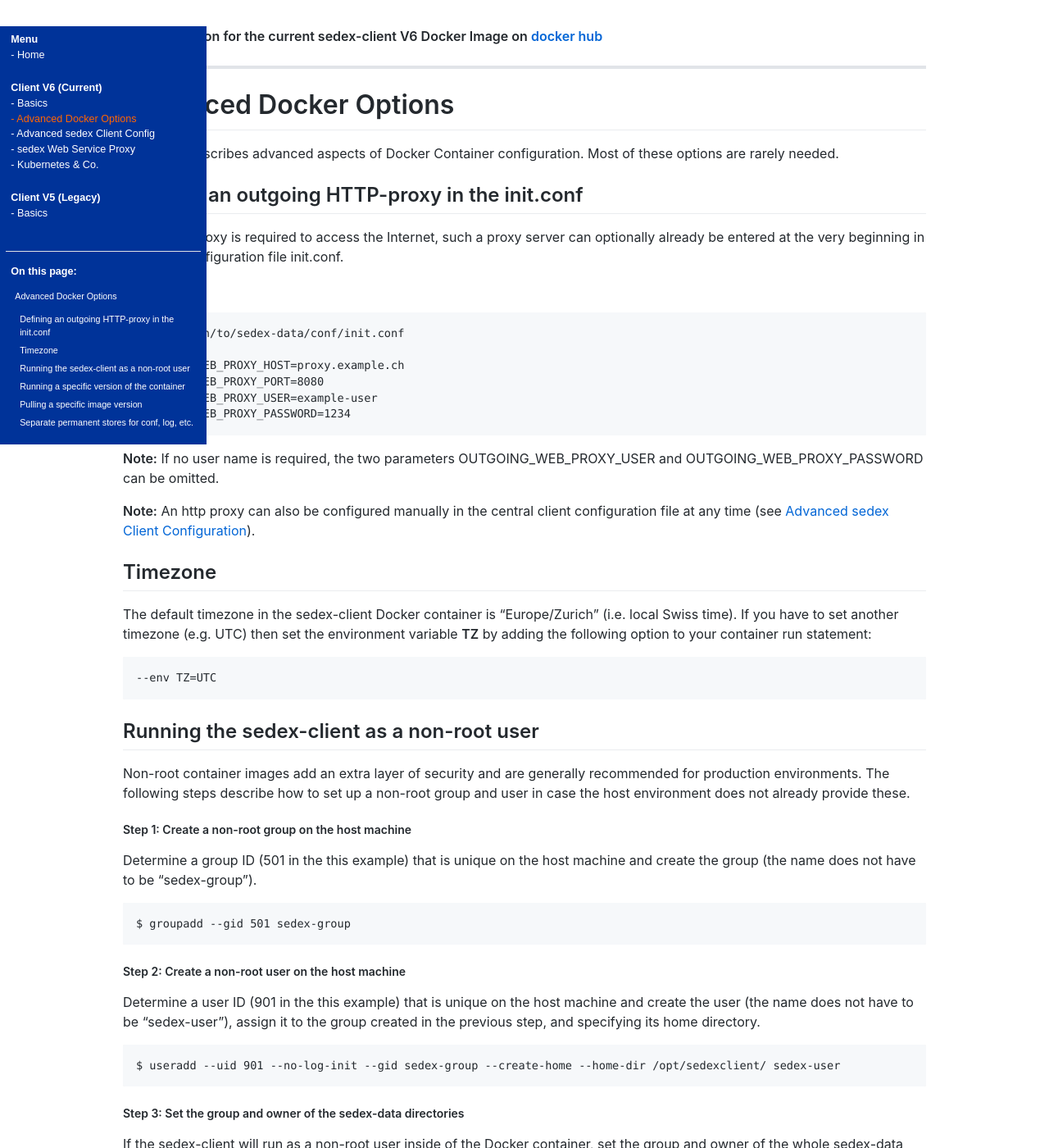
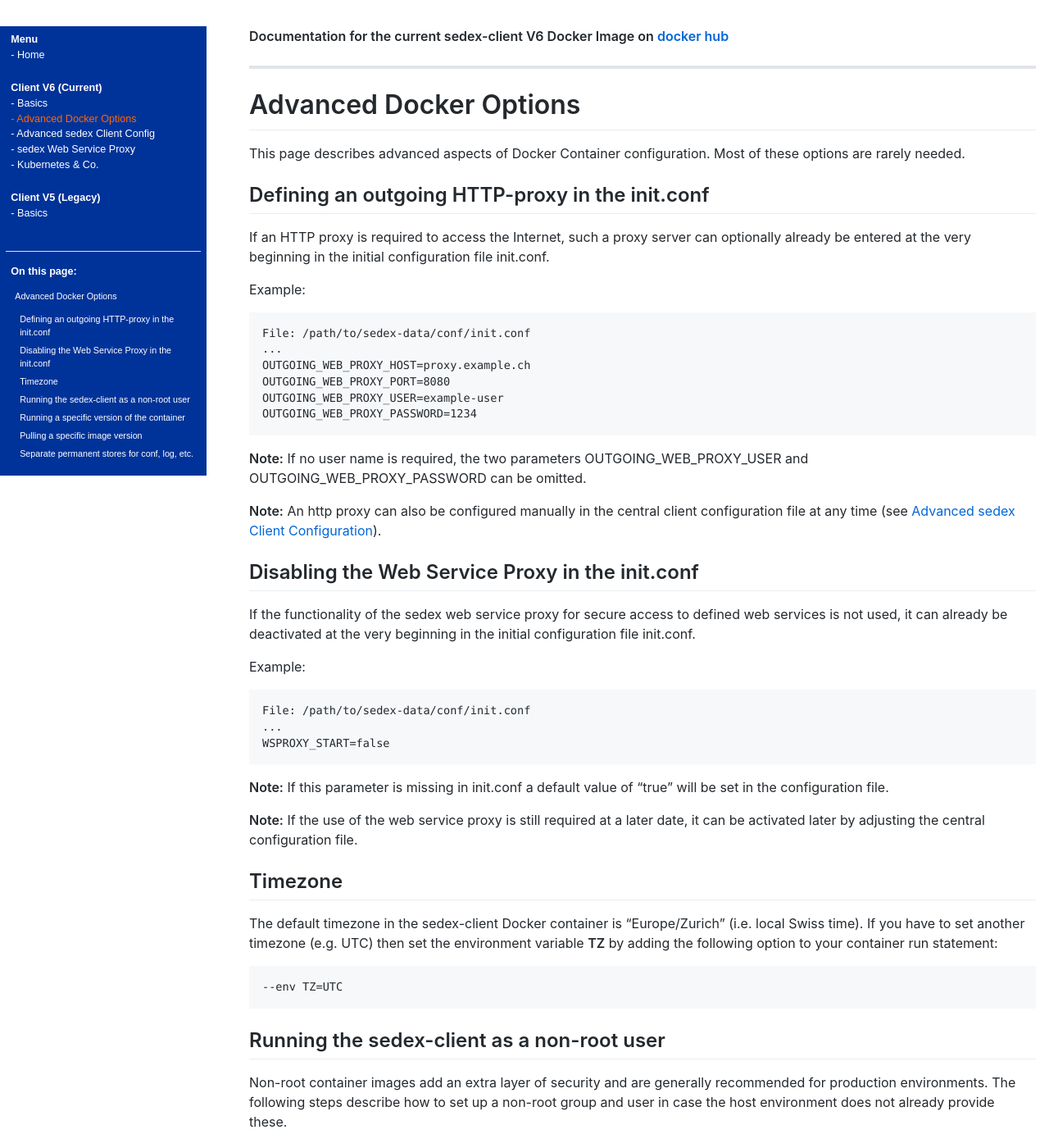
Before and after one commit to sedexch/sedexch.github.io, a Jekyll site: the page built from v6/advanced-docker-options.md, in a window 1280 px wide and 1400 px high. Shown: the whole window at 82% size. Built offline with Jekyll 4.4.1, drawn with Linux system fonts in a browser that asks for light colours; our own code applies the rules of GitHub Pages for plain Markdown files.

Commit message:
SEDEX-3306: Introduce the possibility to disable WSP from init.conf already; fix overlapping of menu and main content

```diff
--- a/_layouts/default.html
+++ b/_layouts/default.html
@@ -57,8 +57,9 @@
             padding-right: 0.0em;
         }
 
-
-
+        .container-lg {
+            margin-left: 18em;
+        }
 
     </style>
 
--- a/v6/advanced-docker-options.md
+++ b/v6/advanced-docker-options.md
@@ -25,11 +25,27 @@
 **Note:** An http proxy can also be configured manually in the central client configuration file at any time (see [Advanced sedex Client Configuration](sedex-client-configuration-options.html)).
 
 
+## Disabling the Web Service Proxy in the init.conf
+
+If the functionality of the sedex web service proxy for secure access to defined web services is not used, it can already be deactivated at the very beginning in the initial configuration file init.conf.
+
+Example:
+
+    File: /path/to/sedex-data/conf/init.conf
+    ...
+    WSPROXY_START=false
+
+**Note:** If this parameter is missing in init.conf a default value of "true" will be set in the configuration file.
+
+**Note:** If the use of the web service proxy is still required at a later date, it can be activated later by adjusting the central configuration file.
+
+
 ## Timezone
 The default timezone in the sedex-client Docker container is "Europe/Zurich" (i.e. local Swiss time).
 If you have to set another timezone (e.g. UTC) then set the environment variable **TZ** by adding the following option to your container run statement:
 
     --env TZ=UTC
+
 
 
 ## Running the sedex-client as a non-root user
```
Also changed, not shown: v6/index.md (+2 -1 lines).
